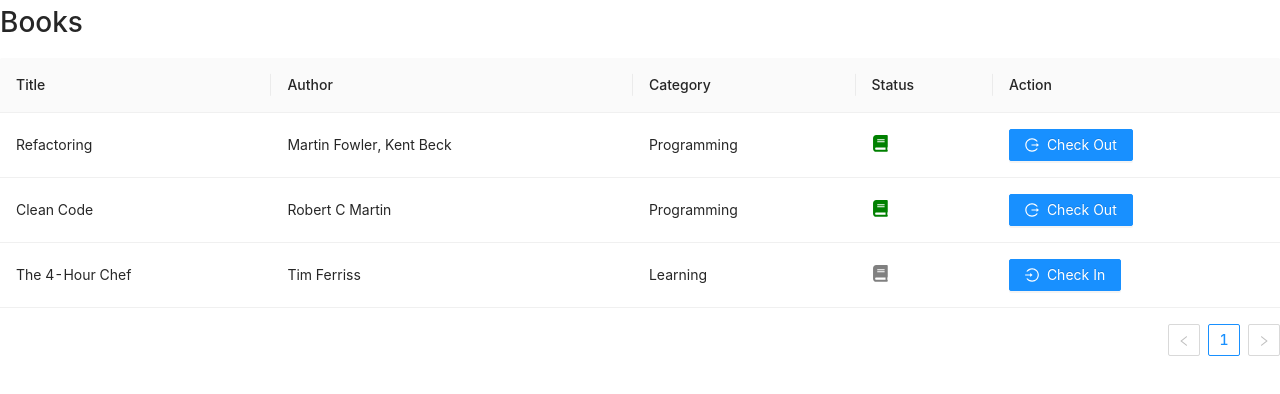
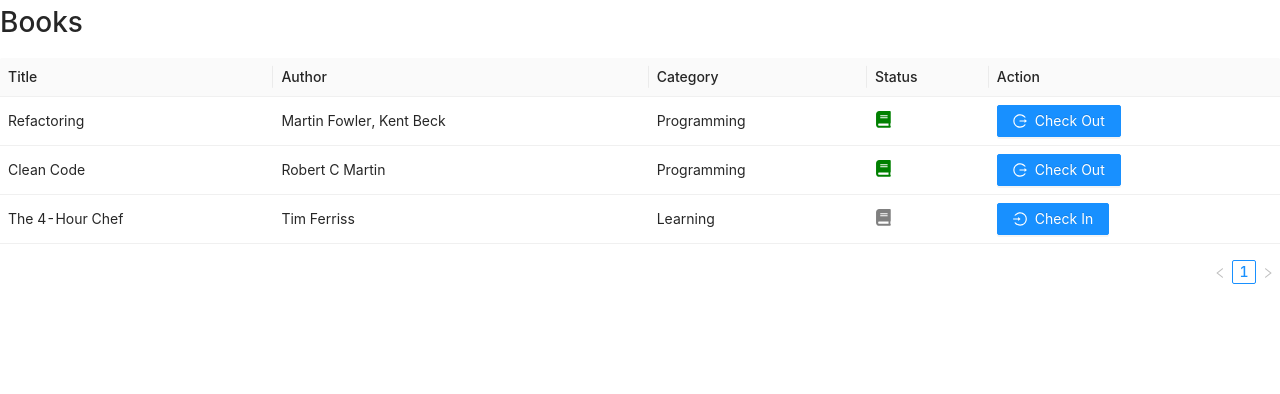
Before and after one commit to claudiofreitas/book-library-react, a React (Vite) app: page / in a window 1280 px wide. Shown: the top 394 px of the page. Built offline with nearby package versions, Linux system fonts and the light colour scheme.

Commit message:
Make table size small

```diff
--- a/src/pages/BookListPage.js
+++ b/src/pages/BookListPage.js
@@ -83,7 +83,7 @@ const BookListPage = ({ booklist, checkIn, checkOut }) => {
   return (
     <div>
       <h1>Books</h1>
-      <Table dataSource={tableData} columns={columns} />
+      <Table dataSource={tableData} columns={columns} size="small"/>
     </div>
   );
 };
```
